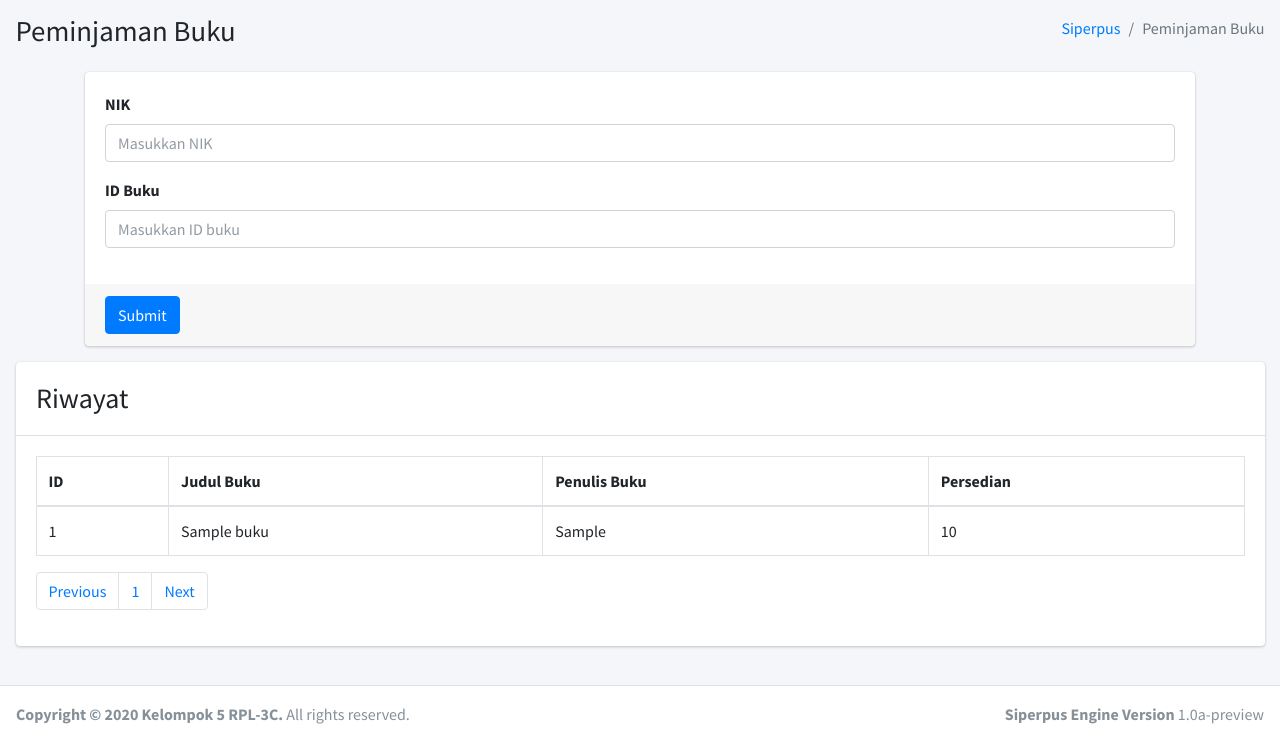
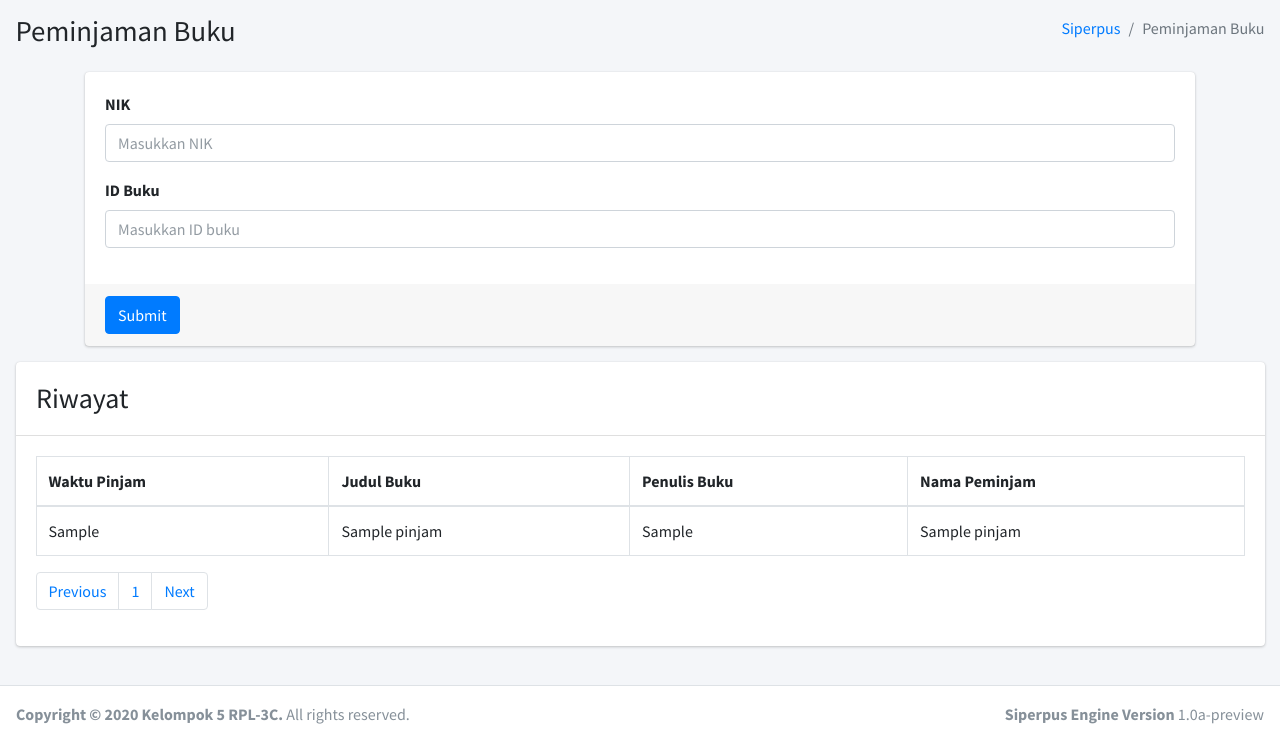
Before and after one commit to NaMLiM/Siperpus, a PHP site: page /index.php?page=borrow-book in a window 1280 px wide. Shown: the part 58-800 px from the top of the page. Run offline with PHP 8.4, Linux system fonts and the light colour scheme; the visitor is signed in with stand-in values (Sample User, id 1); tables that the repository leaves empty or names only in its code hold one stand-in row (values such as "Sample post"); some libraries are stand-ins or nearby versions.

Commit message:
integrate borrow-book to db

```diff
--- a/pages/borrow-book.php
+++ b/pages/borrow-book.php
@@ -61,7 +61,7 @@
                   <div class="col-sm-12">
                     <table id="example2" class="table table-bordered table-hover dataTable dtr-inline" role="grid" aria-describedby="example2_info">
                       <thead>
-                      <tr role="row"><th class="sorting" tabindex="0" aria-controls="example2" rowspan="1" colspan="1" aria-label="Rendering engine: activate to sort column ascending">ID</th><th class="sorting_desc" tabindex="0" aria-controls="example2" rowspan="1" colspan="1" aria-label="Browser: activate to sort column ascending" aria-sort="descending">Judul Buku</th><th class="sorting" tabindex="0" aria-controls="example2" rowspan="1" colspan="1" aria-label="Platform(s): activate to sort column ascending">Penulis Buku</th><th class="sorting" tabindex="0" aria-controls="example2" rowspan="1" colspan="1" aria-label="Engine version: activate to sort column ascending">Persedian</th></tr>
+                      <tr role="row"><th class="sorting" tabindex="0" aria-controls="example2" rowspan="1" colspan="1" aria-label="Rendering engine: activate to sort column ascending">Waktu Pinjam</th><th class="sorting_desc" tabindex="0" aria-controls="example2" rowspan="1" colspan="1" aria-label="Browser: activate to sort column ascending" aria-sort="descending">Judul Buku</th><th class="sorting" tabindex="0" aria-controls="example2" rowspan="1" colspan="1" aria-label="Platform(s): activate to sort column ascending">Penulis Buku</th><th class="sorting" tabindex="0" aria-controls="example2" rowspan="1" colspan="1" aria-label="Engine version: activate to sort column ascending">Nama Peminjam</th></tr>
                       </thead>
                       <tbody>
                         <?php
@@ -72,18 +72,18 @@
                           $previous = $halaman - 1;
                           $next = $halaman + 1;
 
-                          $data = mysqli_query($connection,"select * from buku");
+                          $data = mysqli_query($connection,"select * from riwayat_pinjam");
                           $jumlah_data = mysqli_num_rows($data);
                           $total_halaman = ceil($jumlah_data / $batas);
 
-                          $select = mysqli_query($connection, "select * from buku limit $halaman_awal, $batas");
+                          $select = mysqli_query($connection, "select * from riwayat_pinjam limit $halaman_awal, $batas");
                           while($data = mysqli_fetch_array($select)){
                               echo "
                                 <tr role='row'>
-                                  <td class='dtr-control' tabindex='0'>".$data["id_buku"]."</td>
+                                  <td class='dtr-control' tabindex='0'>".$data["waktu_pinjam"]."</td>
                                   <td class='sorting_1'>".$data["nama_buku"]."</td>
                                   <td>".$data["penulis_buku"]."</td>
-                                  <td>".$data["stok_buku"]."</td>
+                                  <td>".$data["nama_anggota"]."</td>
                                 </tr>
                               ";
                           }
```
